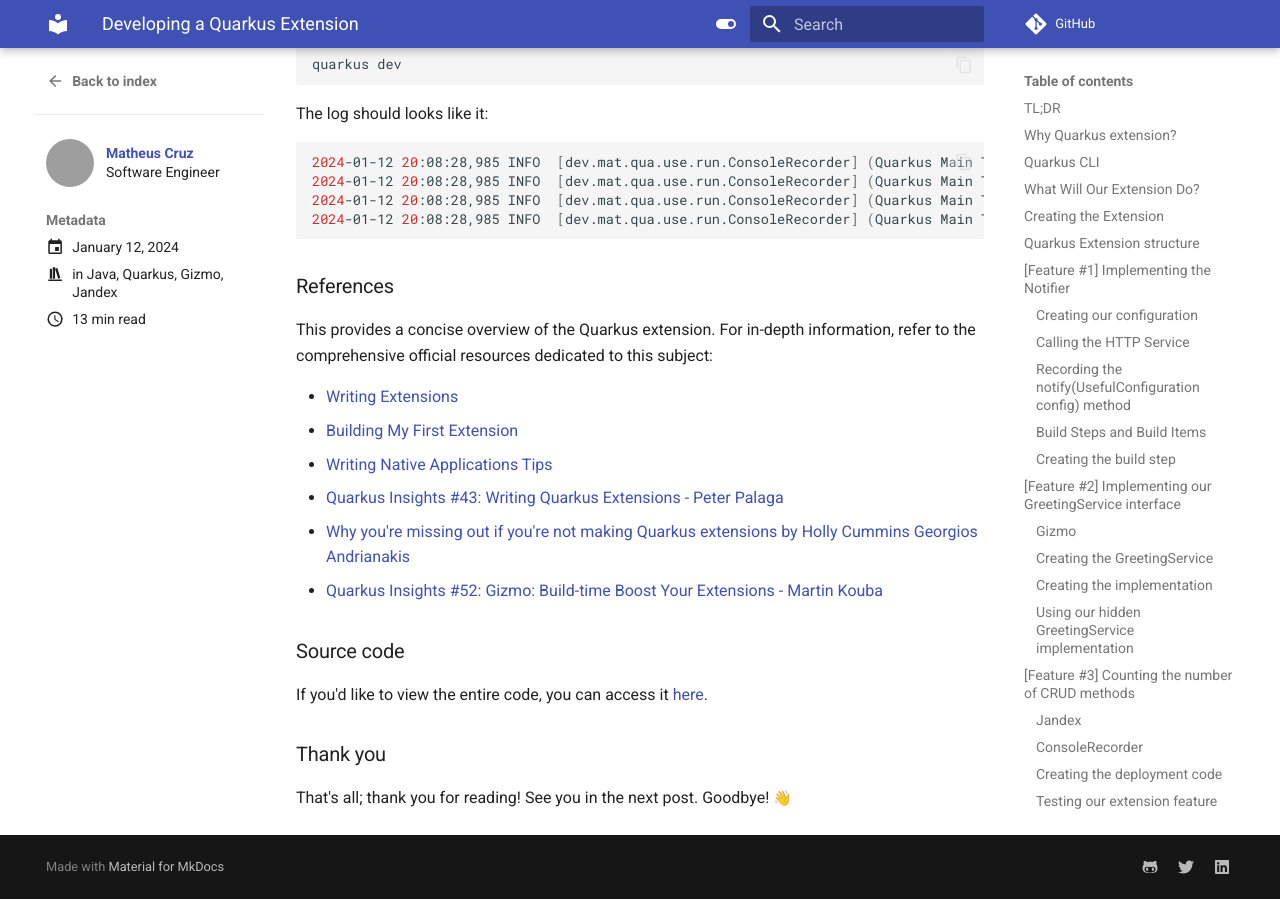
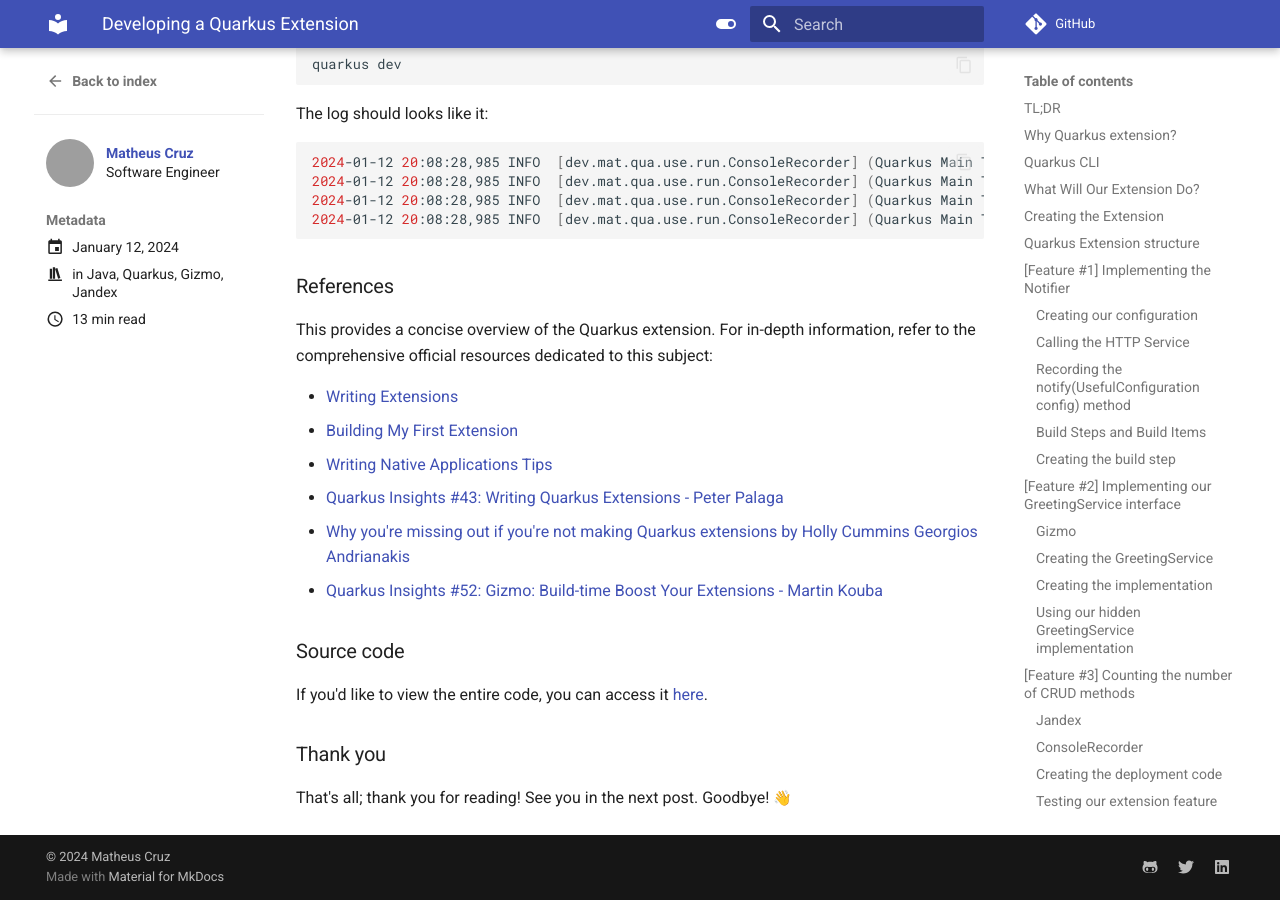
Before and after one commit to mcruzdev/blog, an MkDocs documentation site: the page built from docs/posts/creating-quarkus-extension.md, in a window 1280 px wide and 900 px high, scrolled down 13066 px. Built offline with MkDocs 1.6.1 and Material for MkDocs 9.7.7, drawn with Linux system fonts in a browser that asks for light colours; emoji names are drawn with the system emoji font; comment, search, counter and statistics services are not loaded; grey boxes are pictures that could not be loaded.

```diff
--- a/mkdocs.yml
+++ b/mkdocs.yml
@@ -50,3 +50,6 @@ extra:
       link: https://twitter.com/mcruzdev1
     - icon: fontawesome/brands/linkedin
       link: https://linkedin.com/in/mcruzdev1
+
+copyright: |
+  &copy; 2024 <a href="https://github.com/mcruzdev"  target="_blank" rel="noopener">Matheus Cruz</a>
```
